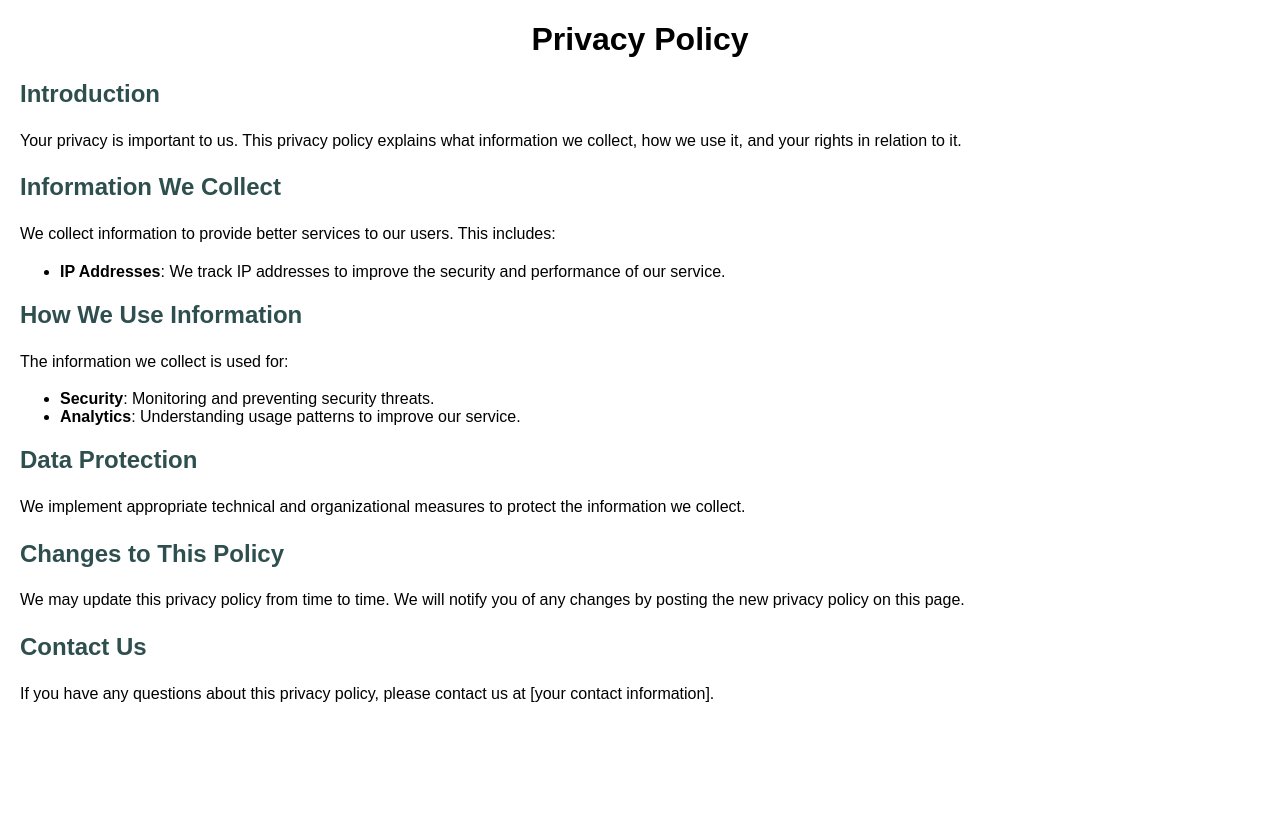
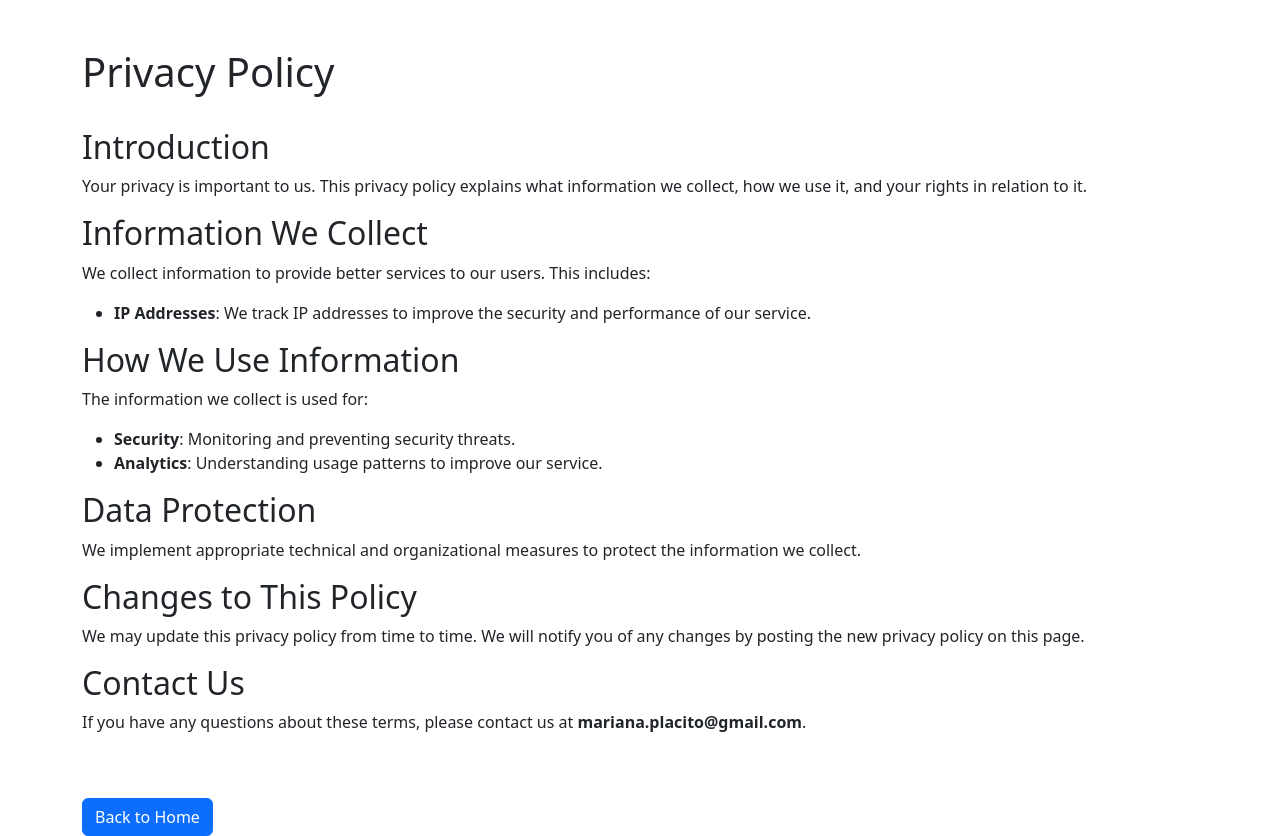
Before and after one commit to Placito/My_Portfolio, a Flask app: template templates/privacy_policy.html in a window 1280 px wide. Before the commit the page ends 702 px from the top, so only its background shows below. Run offline with Flask 3, Linux system fonts and the light colour scheme; the template is opened without the code that fills it, so the values that code supplies are empty; some libraries are stand-ins or nearby versions.

Commit message:
add terms and privacy

```diff
--- a/app.py
+++ b/app.py
@@ -157,5 +157,13 @@ def download_file(filename):
         logger.error(f"Error in /download/<filename> route: {e}")
         return jsonify({'error': 'An error occurred'}), 500
 
+@app.route('/privacy_policy.html')
+def privacy_policy():
+    return render_template('privacy_policy.html')
+
+@app.route('/terms.html')
+def terms():
+    return render_template('terms.html')
+
 if __name__ == '__main__':
     app.run()
--- a/static/style.css
+++ b/static/style.css
@@ -281,6 +281,12 @@ footer {
     background-color: #021124;
     transition: 0.3s;
 }
+.terms-box {
+ background-color: #021124;
+ color: #fff;
+ height: 100%;
+ width: 100%;
+}
 @media (max-width: 1012px) {
     footer {
         position: static;
--- a/templates/index.html
+++ b/templates/index.html
@@ -354,8 +354,8 @@
                 &copy; 2024 <strong>M. Plácito</strong>
             </div>
             <div>
-                <a href="privacy_policy.html">Privacy Policy</a> |
-                <a href="terms.html">Terms of Service</a>
+                <a href="../privacy_policy.html">Privacy Policy</a> |
+                <a href="../terms.html">Terms of Service</a>
             </div>
         </div>
     </footer>
--- a/templates/privacy_policy.html
+++ b/templates/privacy_policy.html
@@ -4,47 +4,46 @@
     <meta charset="UTF-8">
     <meta name="viewport" content="width=device-width, initial-scale=1.0">
     <title>Privacy Policy</title>
-    <style>
-        body {
-            font-family: Arial, sans-serif;
-            margin: 20px;
-        }
-        h1 {
-            text-align: center;
-        }
-        h2 {
-            color: #2F4F4F;
-        }
-        p {
-            line-height: 1.6;
-        }
-    </style>
+    <!-- Include Bootstrap CSS -->
+    <link rel="stylesheet" href="{{ url_for('static', filename='bootstrap/css/bootstrap.min.css') }}">
 </head>
 <body>
-    <h1>Privacy Policy</h1>
-    <h2>Introduction</h2>
-    <p>Your privacy is important to us. This privacy policy explains what information we collect, how we use it, and your rights in relation to it.</p>
+    <div class="terms-box pt-5">
+        <div class="container">
+        <h1 data-i18n="privacy-1">Privacy Policy</h1>
+        <br />
+        <h2 data-i18n="privacy-2">Introduction</h2>
+        <p data-i18n="privacy-3">Your privacy is important to us. This privacy policy explains what information we collect, how we use it, and your rights in relation to it.</p>
 
-    <h2>Information We Collect</h2>
-    <p>We collect information to provide better services to our users. This includes:</p>
-    <ul>
-        <li><strong>IP Addresses</strong>: We track IP addresses to improve the security and performance of our service.</li>
-    </ul>
+        <h2 data-i18n="privacy-4">Information We Collect</h2>
+        <p data-i18n="privacy-5">We collect information to provide better services to our users. This includes:</p>
+        <ul>
+            <li data-i18n="privacy-6"><strong>IP Addresses</strong>: We track IP addresses to improve the security and performance of our service.</li>
+        </ul>
 
-    <h2>How We Use Information</h2>
-    <p>The information we collect is used for:</p>
-    <ul>
-        <li><strong>Security</strong>: Monitoring and preventing security threats.</li>
-        <li><strong>Analytics</strong>: Understanding usage patterns to improve our service.</li>
-    </ul>
+        <h2 data-i18n="privacy-7">How We Use Information</h2>
+        <p>The information we collect is used for:</p>
+        <ul>
+            <li data-i18n="privacy-8"><strong>Security</strong>: Monitoring and preventing security threats.</li>
+            <li data-i18n="privacy-9"><strong>Analytics</strong>: Understanding usage patterns to improve our service.</li>
+        </ul>
 
-    <h2>Data Protection</h2>
-    <p>We implement appropriate technical and organizational measures to protect the information we collect.</p>
+        <h2 data-i18n="privacy-10">Data Protection</h2>
+        <p data-i18n="privacy-11">We implement appropriate technical and organizational measures to protect the information we collect.</p>
 
-    <h2>Changes to This Policy</h2>
-    <p>We may update this privacy policy from time to time. We will notify you of any changes by posting the new privacy policy on this page.</p>
+        <h2 data-i18n="privacy-12">Changes to This Policy</h2>
+        <p data-i18n="privacy-13">We may update this privacy policy from time to time. We will notify you of any changes by posting the new privacy policy on this page.</p>
 
-    <h2>Contact Us</h2>
-    <p>If you have any questions about this privacy policy, please contact us at [your contact information].</p>
+        <h2 data-i18n="terms-contact1">Contact Us</h2>
+        <p data-i18n="terms-contact2">If you have any questions about these terms, please contact us at <strong>mariana.placito@gmail.com</strong>.</p>
+        <br />
+        <br />
+        <!-- Button to go back to the home page -->
+        <a href="{{ url_for('home') }}" class="btn btn-primary" data-i18n="terms-contact3">Back to Home</a>
+    </div>
+</div>
+
+<!-- Include Bootstrap JS -->
+<script src="{{ url_for('static', filename='bootstrap/js/bootstrap.bundle.min.js') }}"></script>
 </body>
 </html>
```
Also changed, not shown: templates/terms.html (+33 -33 lines).
